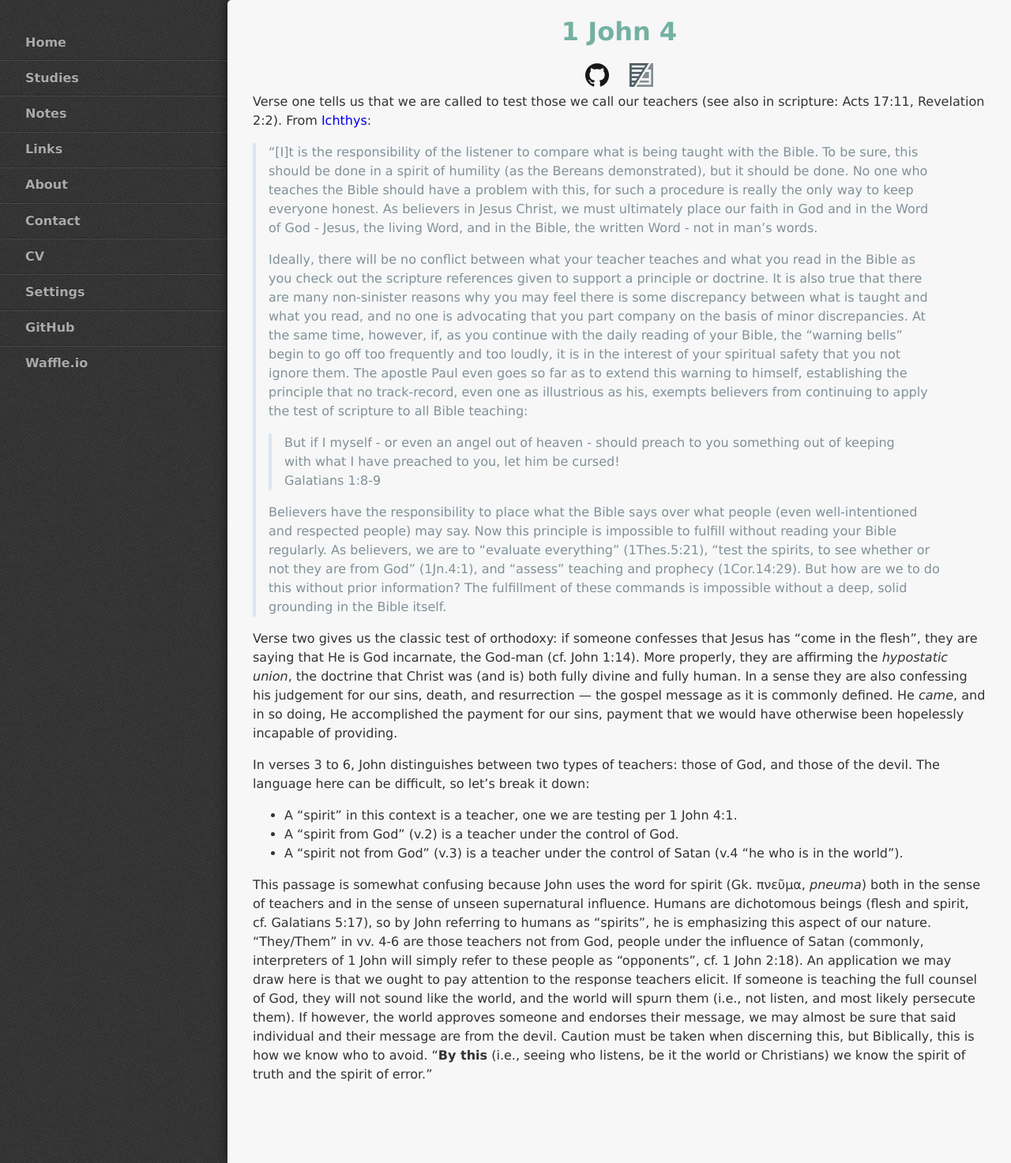
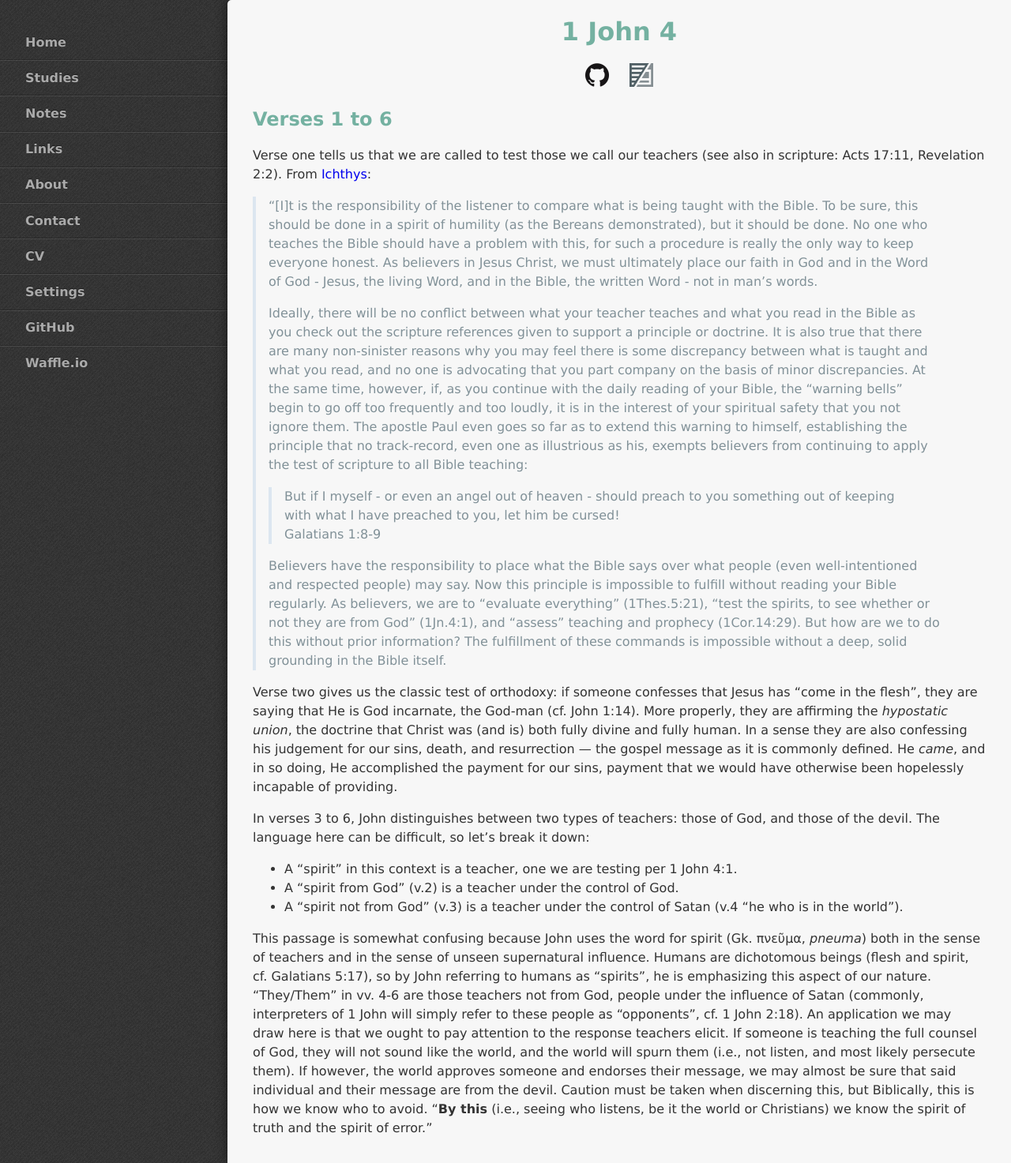
Before and after one commit to StevenTammen/chrya.com, a Jekyll site: the page built from notes/1jo4.md, in a window 1280 px wide. Shown: the whole page at 79% size. Built offline with Jekyll 4.4.1, drawn with Linux system fonts in a browser that asks for light colours.

Commit message:
Update 1jo4.md

```diff
--- a/notes/1jo4.md
+++ b/notes/1jo4.md
@@ -17,6 +17,8 @@ title: 1 John 4
    </a>
 
 </div>
+
+## Verses 1 to 6
 
 Verse one tells us that we are called to test those we call our teachers (see also in scripture: Acts 17:11, Revelation 2:2). From [Ichthys](http://ichthys.com/readbible.htm):
 
```
